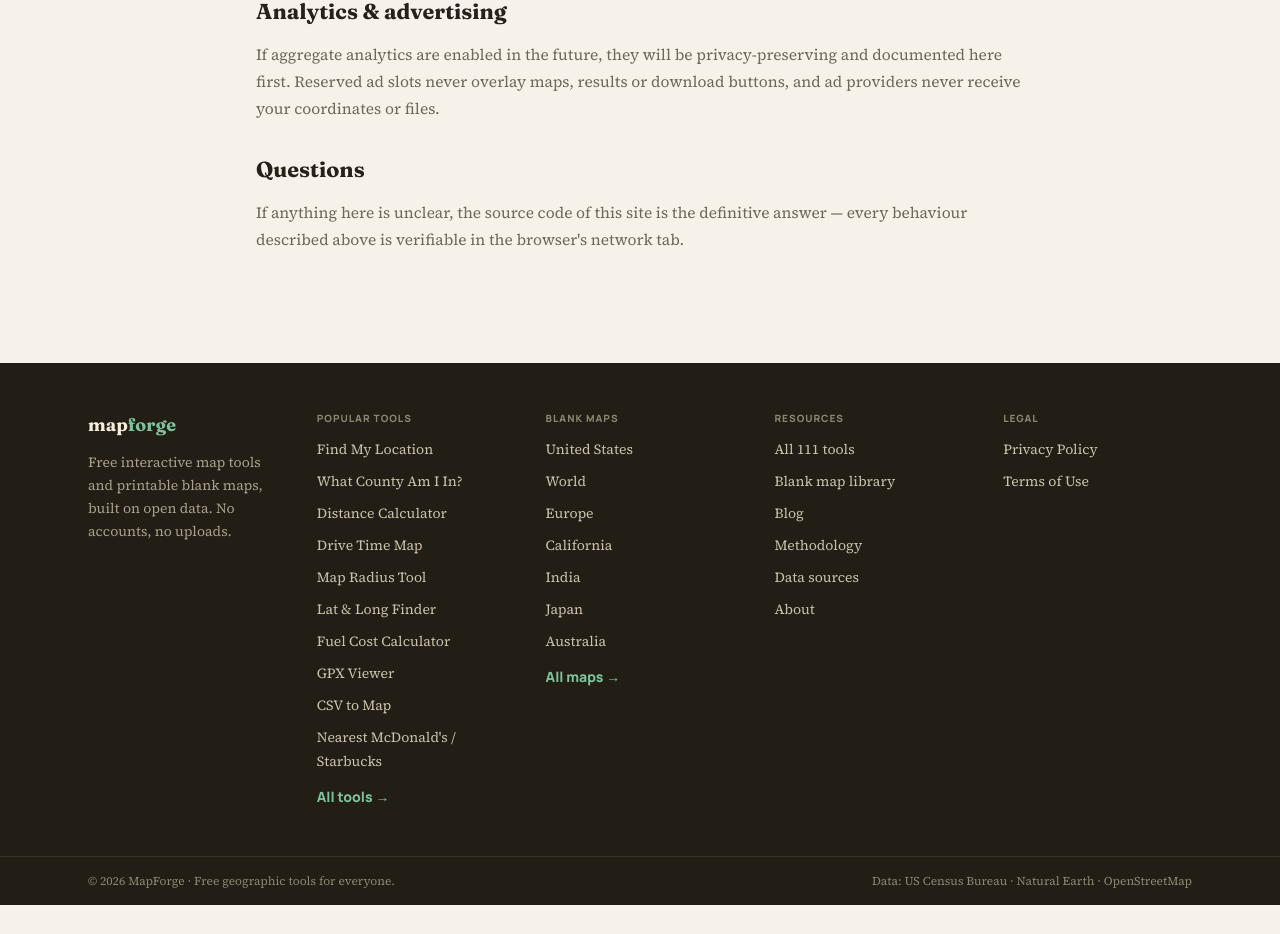
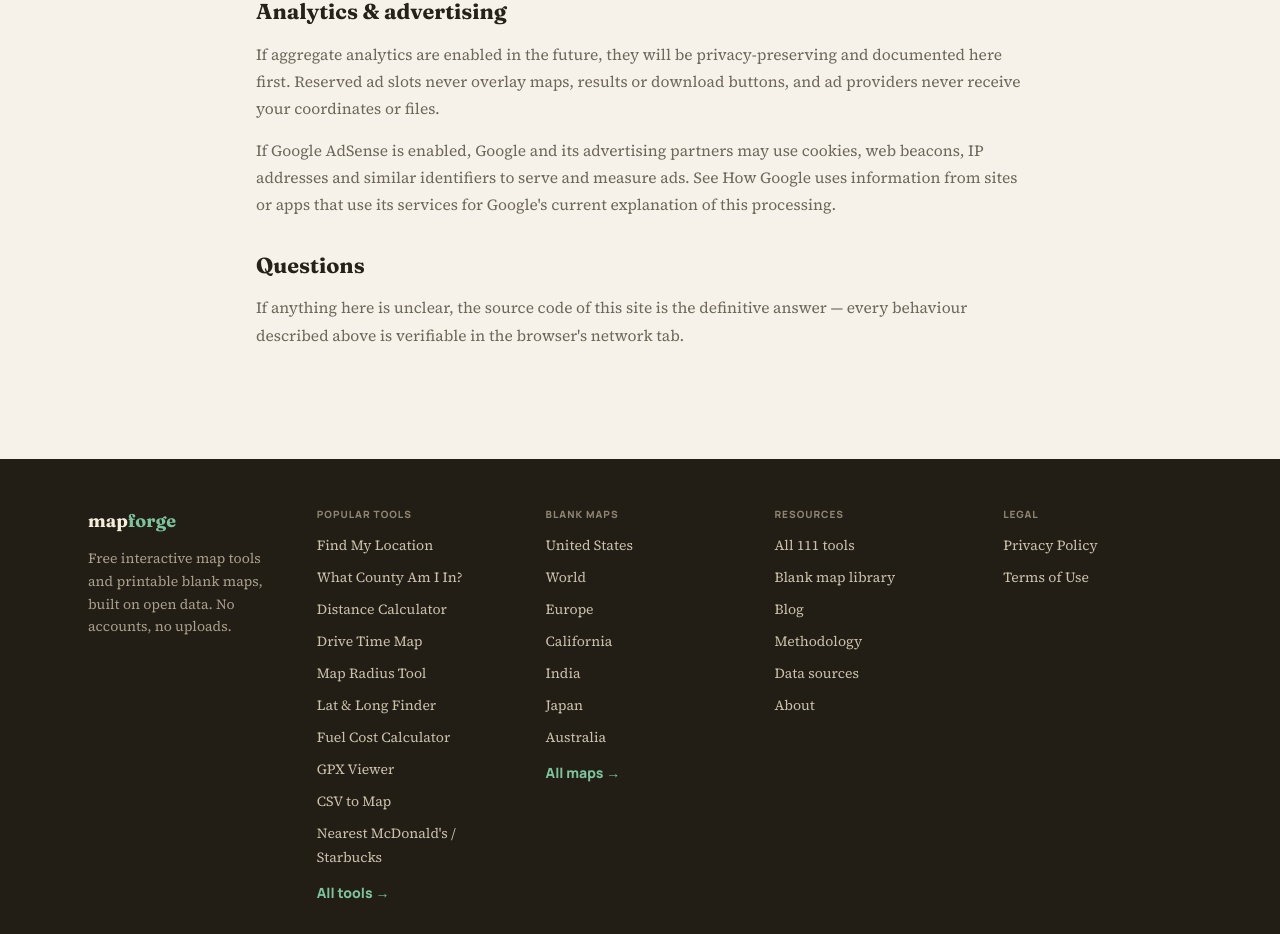
Before and after one commit to seoweblitewebservice-gif/demo, a Next.js app: page /privacy in a window 1280 px wide. Shown: the part 1112-2046 px from the top of the page. Before the commit the page ends 2017 px from the top, so only its background shows below. Built offline with nearby package versions, Linux system fonts and the light colour scheme.

Commit message:
Expand privacy disclosure for future AdSense use

```diff
--- a/src/app/privacy/page.tsx
+++ b/src/app/privacy/page.tsx
@@ -36,6 +36,7 @@ export default function PrivacyPage() {
         <p>We store one preference — your light/dark theme choice — in <code>localStorage</code>. Tool states (map position, radii, pins) live in the URL so they can be shared; nothing is written server-side.</p>
         <h2>Analytics & advertising</h2>
         <p>If aggregate analytics are enabled in the future, they will be privacy-preserving and documented here first. Reserved ad slots never overlay maps, results or download buttons, and ad providers never receive your coordinates or files.</p>
+        <p>If Google AdSense is enabled, Google and its advertising partners may use cookies, web beacons, IP addresses and similar identifiers to serve and measure ads. See <a href="https://policies.google.com/technologies/partner-sites" target="_blank" rel="noopener noreferrer">How Google uses information from sites or apps that use its services</a> for Google's current explanation of this processing.</p>
         <h2>Questions</h2>
         <p>If anything here is unclear, the source code of this site is the definitive answer — every behaviour described above is verifiable in the browser's network tab.</p>
       </div>
```
